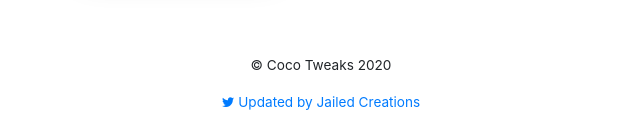
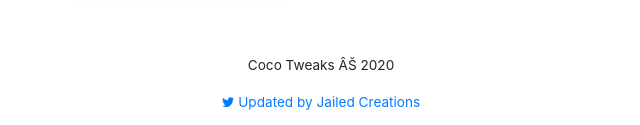
Before and after one commit to dont-touch-12/hub, a plain HTML site: page index.html in a window 1280 px wide. Shown: the part 983-1108 px from the top of the page, 319-959 px from the left. Drawn offline with Linux system fonts and the light colour scheme.

Commit message:
Add files via upload

```diff
--- a/index.html
+++ b/index.html
@@ -165,7 +165,7 @@
 
 </ul>
 	</main>
-	<p style="text-align: center; font-size: 85%; margin-top: 10px;" role="footer" id="neo">&#169; Coco Tweaks 2020</p>
+	<p style="text-align: center; font-size: 85%; margin-top: 10px;" role="footer" id="neo">Coco Tweaks © 2020</p>
 
 </ul>
 	</main>
```
